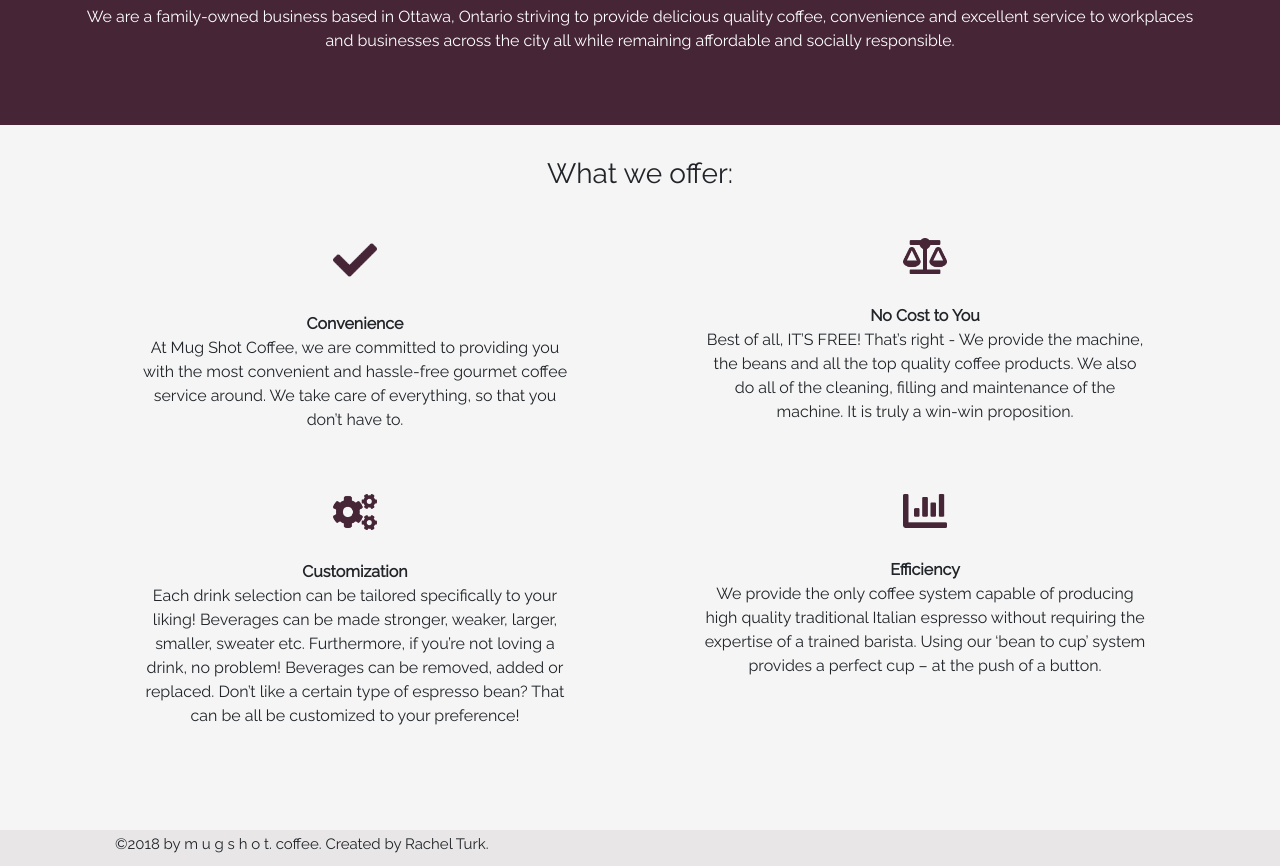
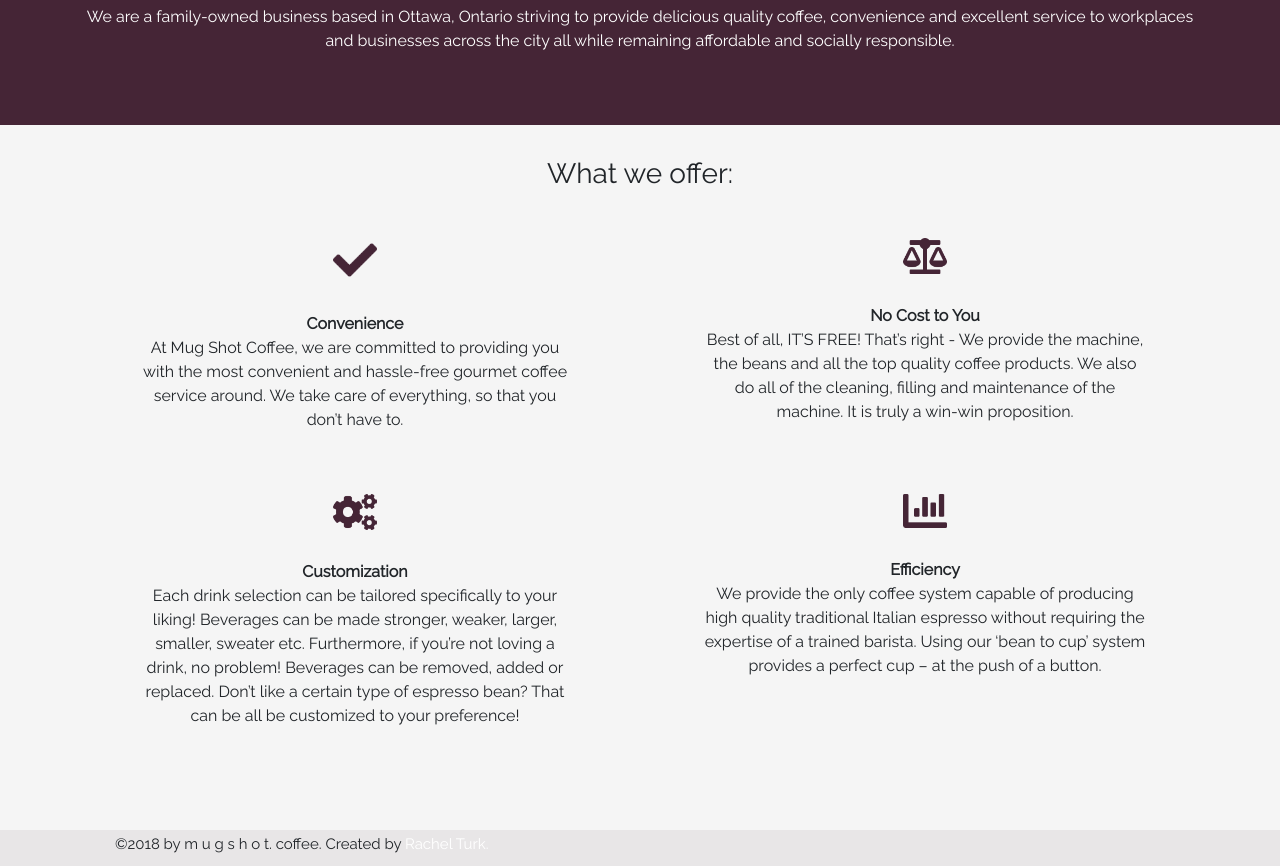
Before and after one commit to rturkdev/rturkdev.github.io, a plain HTML site: page about.html in a window 1280 px wide. Shown: the part 193-1059 px from the top of the page. Drawn offline with nearby package versions, Linux system fonts and the light colour scheme.

Commit message:
Add link to rachl turk site

```diff
--- a/about.html
+++ b/about.html
@@ -73,7 +73,7 @@
 
     <footer>
     <div class="container">
-      <h4>©2018 by m u g s h o t. coffee. Created by Rachel Turk.</h4>
+      <h4>©2018 by m u g s h o t. coffee. Created by <a href="https://rachelturk.ca">Rachel Turk.</a></h4>
     </div>
   </footer>
 
```
Also changed, not shown: contact.html (+1 -1 lines), index.html (+1 -1 lines), products.html (+1 -1 lines).
